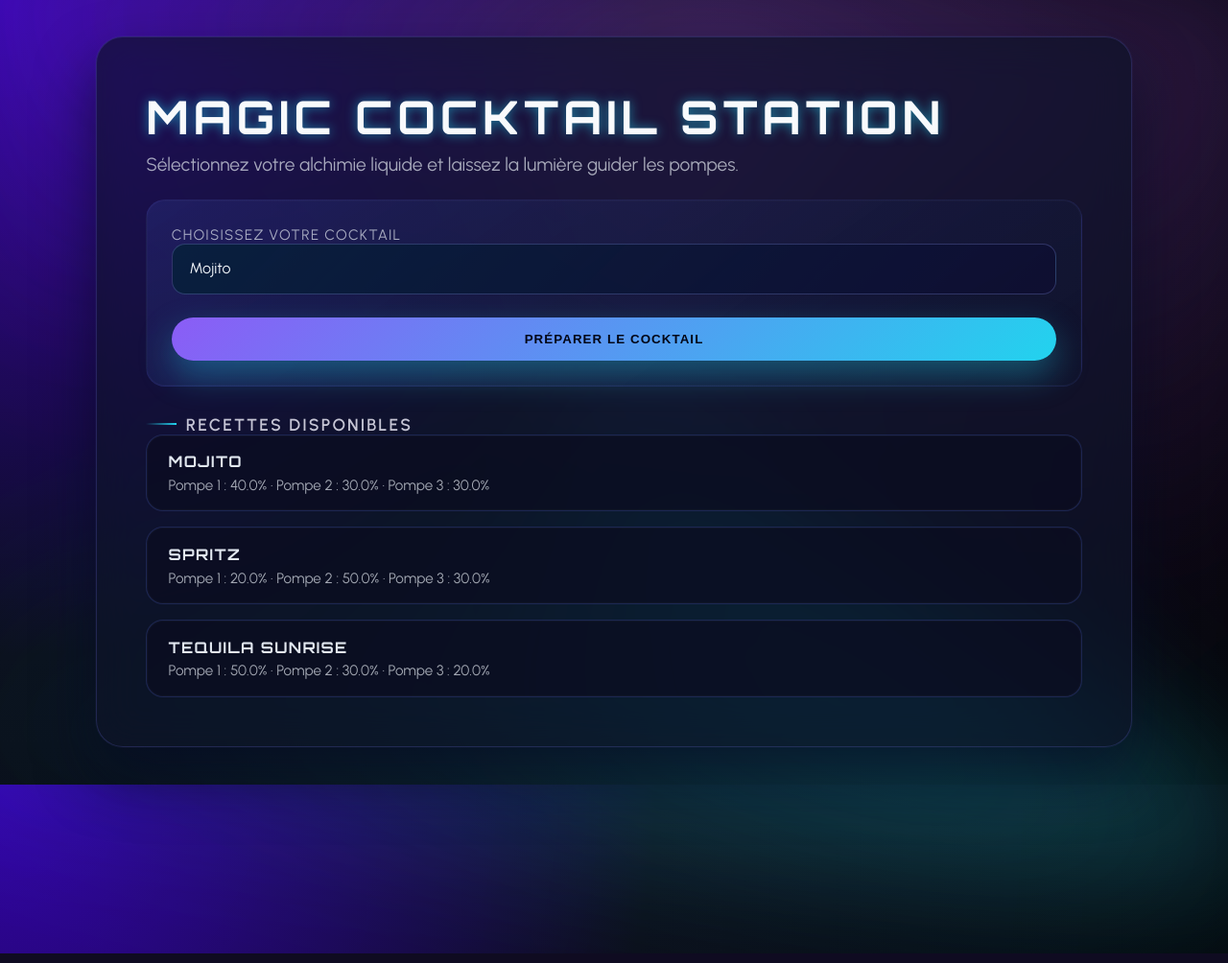
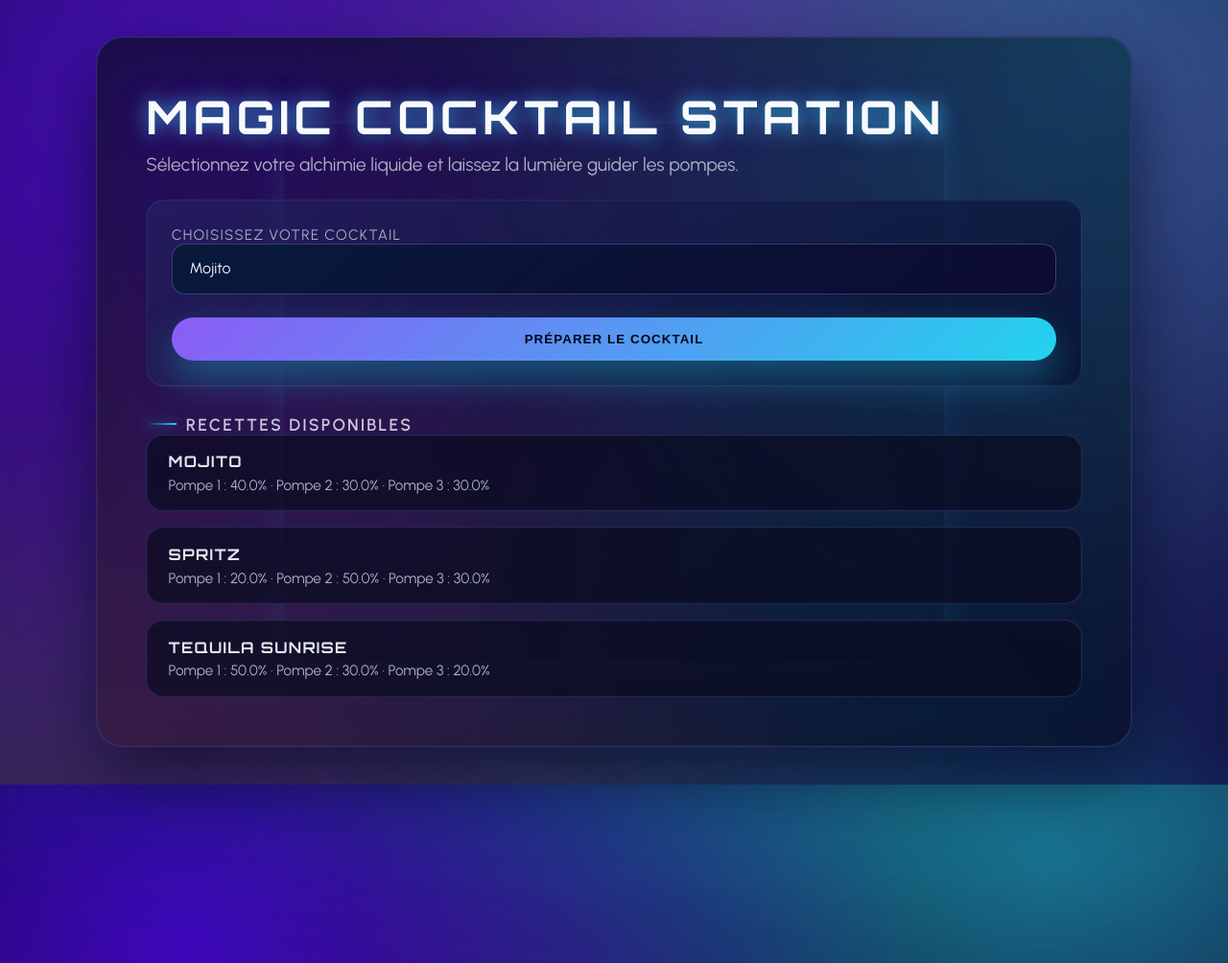
Before and after one commit to matteolefer/magic_cocktail, a Flask app: page / in a window 1280 px wide; the page is wider, and only the part inside the window is pictured. Shown: that part at 96% size. Run offline with Flask 3, Linux system fonts and the light colour scheme.

Commit message:
Deepen neon nightclub styling

```diff
--- a/raspberry_pi/templates/index.html
+++ b/raspberry_pi/templates/index.html
@@ -10,14 +10,18 @@
     <style>
       :root {
         color-scheme: dark;
-        --bg-gradient: radial-gradient(circle at top left, rgba(79, 0, 255, 0.65), rgba(10, 10, 20, 0.9) 45%, rgba(0, 0, 0, 0.95));
+        --bg-gradient: radial-gradient(circle at 15% 20%, rgba(79, 0, 255, 0.68), transparent 60%),
+          radial-gradient(circle at 85% 10%, rgba(34, 211, 238, 0.38), transparent 55%),
+          radial-gradient(circle at 20% 85%, rgba(236, 72, 153, 0.3), transparent 60%),
+          linear-gradient(140deg, #020617 10%, #0b122b 45%, #11063a 90%);
         --accent: #8b5cf6;
         --accent-strong: #22d3ee;
+        --accent-hot: #f472b6;
         --text-primary: #f1f5f9;
-        --text-secondary: rgba(226, 232, 240, 0.7);
-        --glass: rgba(15, 20, 40, 0.72);
-        --glass-border: rgba(120, 120, 255, 0.2);
-        --surface: rgba(15, 16, 34, 0.8);
+        --text-secondary: rgba(226, 232, 240, 0.74);
+        --glass: rgba(10, 14, 32, 0.76);
+        --glass-border: rgba(120, 120, 255, 0.28);
+        --surface: rgba(15, 16, 34, 0.84);
       }
 
       * {
@@ -31,10 +35,23 @@
         align-items: center;
         justify-content: center;
         padding: clamp(2rem, 3vw, 4rem);
-        background: var(--bg-gradient), linear-gradient(140deg, #020617, #0f172a);
+        background: #010512;
+        background-image: var(--bg-gradient);
         font-family: 'Urbanist', system-ui, -apple-system, BlinkMacSystemFont, 'Segoe UI', sans-serif;
         color: var(--text-primary);
-        overflow-x: hidden;
+        overflow: hidden;
+      }
+
+      body::before {
+        content: "";
+        position: fixed;
+        inset: -20%;
+        background: radial-gradient(circle, rgba(255, 255, 255, 0.08) 0%, transparent 55%);
+        filter: blur(120px);
+        opacity: 0.6;
+        animation: breathe 14s ease-in-out infinite;
+        pointer-events: none;
+        z-index: 0;
       }
 
       .night-wrapper {
@@ -48,23 +65,29 @@
         position: absolute;
         inset: -12%;
         border-radius: 32px;
-        background: conic-gradient(from 120deg, rgba(34, 211, 238, 0.4), transparent 40%, rgba(168, 85, 247, 0.45) 70%, transparent 100%);
-        filter: blur(60px);
-        opacity: 0.5;
+        background: conic-gradient(from 120deg, rgba(34, 211, 238, 0.45), transparent 40%, rgba(168, 85, 247, 0.52) 70%, transparent 100%);
+        filter: blur(65px);
+        opacity: 0.55;
         z-index: 0;
-        animation: pulse 9s linear infinite;
+        animation: pulse 10s linear infinite;
       }
 
       .night-wrapper::after {
-        inset: -18%;
-        filter: blur(120px);
+        inset: -20%;
+        filter: blur(150px);
         opacity: 0.35;
-        animation-duration: 12s;
+        animation-duration: 16s;
       }
 
       @keyframes pulse {
         0%, 100% { transform: rotate(0deg) scale(1); }
         50% { transform: rotate(5deg) scale(1.05); }
+      }
+
+      @keyframes breathe {
+        0%, 100% { transform: scale(1); opacity: 0.55; }
+        40% { transform: scale(1.05); opacity: 0.75; }
+        70% { transform: scale(0.97); opacity: 0.45; }
       }
 
       .club-panel {
@@ -74,16 +97,41 @@
         padding: clamp(2rem, 4vw, 3.25rem);
         background: var(--glass);
         border: 1px solid var(--glass-border);
-        backdrop-filter: blur(20px) saturate(140%);
-        box-shadow: 0 30px 60px rgba(5, 10, 35, 0.65), 0 0 0 1px rgba(148, 163, 255, 0.05);
+        backdrop-filter: blur(24px) saturate(150%);
+        box-shadow: 0 30px 80px rgba(5, 10, 35, 0.75), inset 0 0 0 1px rgba(148, 163, 255, 0.05);
         display: grid;
         gap: clamp(1.5rem, 2vw, 2.5rem);
+        overflow: hidden;
+      }
+
+      .club-panel::before {
+        content: "";
+        position: absolute;
+        inset: 0;
+        background: radial-gradient(circle at top right, rgba(34, 211, 238, 0.18), transparent 55%),
+          radial-gradient(circle at bottom left, rgba(236, 72, 153, 0.16), transparent 60%);
+        opacity: 0.9;
+        z-index: 0;
+        mix-blend-mode: screen;
+      }
+
+      .club-panel::after {
+        content: "";
+        position: absolute;
+        inset: 12% 18%;
+        border-radius: 24px;
+        border: 1px solid rgba(255, 255, 255, 0.05);
+        box-shadow: 0 0 35px rgba(34, 211, 238, 0.12), 0 0 65px rgba(139, 92, 246, 0.08);
+        opacity: 0.7;
+        pointer-events: none;
       }
 
       .club-header {
         display: flex;
         flex-direction: column;
         gap: 0.5rem;
+        position: relative;
+        z-index: 1;
       }
 
       .club-title {
@@ -93,13 +141,15 @@
         text-transform: uppercase;
         margin: 0;
         color: #f8fafc;
-        text-shadow: 0 0 12px rgba(34, 211, 238, 0.6);
+        text-shadow: 0 0 18px rgba(34, 211, 238, 0.65), 0 0 32px rgba(139, 92, 246, 0.45);
       }
 
       .club-subtitle {
         margin: 0;
         font-size: clamp(1rem, 2vw, 1.2rem);
         color: var(--text-secondary);
+        position: relative;
+        z-index: 1;
       }
 
       form {
@@ -107,9 +157,11 @@
         gap: 1.5rem;
         padding: clamp(1.25rem, 2vw, 1.75rem);
         border-radius: 20px;
-        background: linear-gradient(145deg, rgba(45, 55, 140, 0.35), rgba(15, 20, 45, 0.6));
-        border: 1px solid rgba(120, 120, 255, 0.1);
-        box-shadow: inset 0 0 0 1px rgba(255, 255, 255, 0.02);
+        background: linear-gradient(150deg, rgba(36, 44, 104, 0.45), rgba(9, 15, 48, 0.8));
+        border: 1px solid rgba(120, 120, 255, 0.14);
+        box-shadow: inset 0 0 0 1px rgba(255, 255, 255, 0.03);
+        position: relative;
+        z-index: 1;
       }
 
       label {
@@ -123,21 +175,22 @@
         width: 100%;
         padding: 0.9rem 1.1rem;
         border-radius: 14px;
-        border: 1px solid rgba(148, 163, 255, 0.25);
-        background: rgba(10, 12, 30, 0.85);
+        border: 1px solid rgba(148, 163, 255, 0.3);
+        background: rgba(8, 10, 28, 0.88);
         color: var(--text-primary);
         font-size: 1rem;
         font-family: inherit;
         appearance: none;
-        background-image: linear-gradient(135deg, rgba(34, 211, 238, 0.4), rgba(139, 92, 246, 0.25));
+        background-image: linear-gradient(135deg, rgba(34, 211, 238, 0.42), rgba(139, 92, 246, 0.3));
         background-blend-mode: soft-light;
-        transition: border-color 0.3s ease, box-shadow 0.3s ease;
+        transition: border-color 0.3s ease, box-shadow 0.3s ease, transform 0.3s ease;
       }
 
       select:focus {
         outline: none;
         border-color: var(--accent-strong);
-        box-shadow: 0 0 0 4px rgba(34, 211, 238, 0.15);
+        box-shadow: 0 0 0 4px rgba(34, 211, 238, 0.16);
+        transform: translateY(-1px);
       }
 
       .btn-prepare {
@@ -153,49 +206,73 @@
         letter-spacing: 0.08em;
         text-transform: uppercase;
         cursor: pointer;
-        transition: transform 0.3s ease, box-shadow 0.3s ease;
-        box-shadow: 0 15px 35px rgba(34, 211, 238, 0.35);
+        transition: transform 0.3s ease, box-shadow 0.3s ease, filter 0.3s ease;
+        box-shadow: 0 18px 40px rgba(34, 211, 238, 0.35);
       }
 
       .btn-prepare::after {
         content: "";
         position: absolute;
         inset: 0;
-        background: radial-gradient(circle at top, rgba(255, 255, 255, 0.35), transparent 55%);
+        background: radial-gradient(circle at top, rgba(255, 255, 255, 0.4), transparent 55%);
         opacity: 0;
         transition: opacity 0.3s ease;
       }
 
       .btn-prepare:hover {
-        transform: translateY(-3px) scale(1.01);
-        box-shadow: 0 20px 45px rgba(34, 211, 238, 0.4);
+        transform: translateY(-4px) scale(1.02);
+        box-shadow: 0 22px 55px rgba(34, 211, 238, 0.45);
+        filter: drop-shadow(0 0 16px rgba(34, 211, 238, 0.45));
       }
 
       .btn-prepare:hover::after {
         opacity: 1;
       }
 
+      .btn-prepare:active {
+        transform: translateY(0) scale(0.99);
+        box-shadow: 0 16px 30px rgba(34, 211, 238, 0.38);
+      }
+
       .recipes {
         display: grid;
         gap: 1rem;
+        position: relative;
+        z-index: 1;
       }
 
       .recipe-item {
         padding: 1.1rem 1.4rem;
         border-radius: 18px;
-        background: rgba(10, 12, 32, 0.7);
+        background: rgba(10, 12, 32, 0.72);
         border: 1px solid rgba(64, 87, 173, 0.35);
         box-shadow: inset 0 0 0 1px rgba(255, 255, 255, 0.03);
         display: flex;
         flex-direction: column;
         gap: 0.35rem;
         transition: transform 0.25s ease, border-color 0.25s ease, box-shadow 0.25s ease;
+        position: relative;
+        overflow: hidden;
       }
 
       .recipe-item:hover {
         transform: translateY(-4px);
         border-color: var(--accent-strong);
-        box-shadow: 0 12px 30px rgba(34, 211, 238, 0.18);
+        box-shadow: 0 15px 35px rgba(34, 211, 238, 0.2);
+      }
+
+      .recipe-item::before {
+        content: "";
+        position: absolute;
+        inset: -35% 40% 60% -40%;
+        background: linear-gradient(120deg, rgba(34, 211, 238, 0.35), rgba(139, 92, 246, 0.2));
+        opacity: 0;
+        transform: rotate(12deg);
+        transition: opacity 0.4s ease;
+      }
+
+      .recipe-item:hover::before {
+        opacity: 1;
       }
 
       .recipe-name {
@@ -213,9 +290,11 @@
       .messages {
         border-radius: 18px;
         padding: 1.2rem 1.4rem;
-        background: rgba(16, 25, 55, 0.7);
+        background: rgba(11, 24, 44, 0.75);
         border: 1px solid rgba(20, 184, 166, 0.35);
-        box-shadow: inset 0 0 0 1px rgba(94, 234, 212, 0.08);
+        box-shadow: inset 0 0 0 1px rgba(94, 234, 212, 0.1);
+        position: relative;
+        z-index: 1;
       }
 
       .messages ul {
@@ -228,6 +307,20 @@
       .messages li {
         color: var(--text-secondary);
         line-height: 1.45;
+        position: relative;
+        padding-left: 0.35rem;
+      }
+
+      .messages li::before {
+        content: "";
+        position: absolute;
+        left: -0.8rem;
+        top: 0.55rem;
+        width: 6px;
+        height: 6px;
+        border-radius: 50%;
+        background: radial-gradient(circle, var(--accent-strong), transparent 65%);
+        box-shadow: 0 0 10px rgba(34, 211, 238, 0.5);
       }
 
       .section-title {
@@ -239,6 +332,8 @@
         letter-spacing: 0.12em;
         color: rgba(244, 244, 255, 0.8);
         margin: 0;
+        position: relative;
+        z-index: 1;
       }
 
       .section-title::before {
@@ -246,6 +341,7 @@
         width: 32px;
         height: 2px;
         background: linear-gradient(90deg, transparent, var(--accent-strong));
+        box-shadow: 0 0 12px rgba(34, 211, 238, 0.6);
       }
 
       @media (max-width: 768px) {
```
